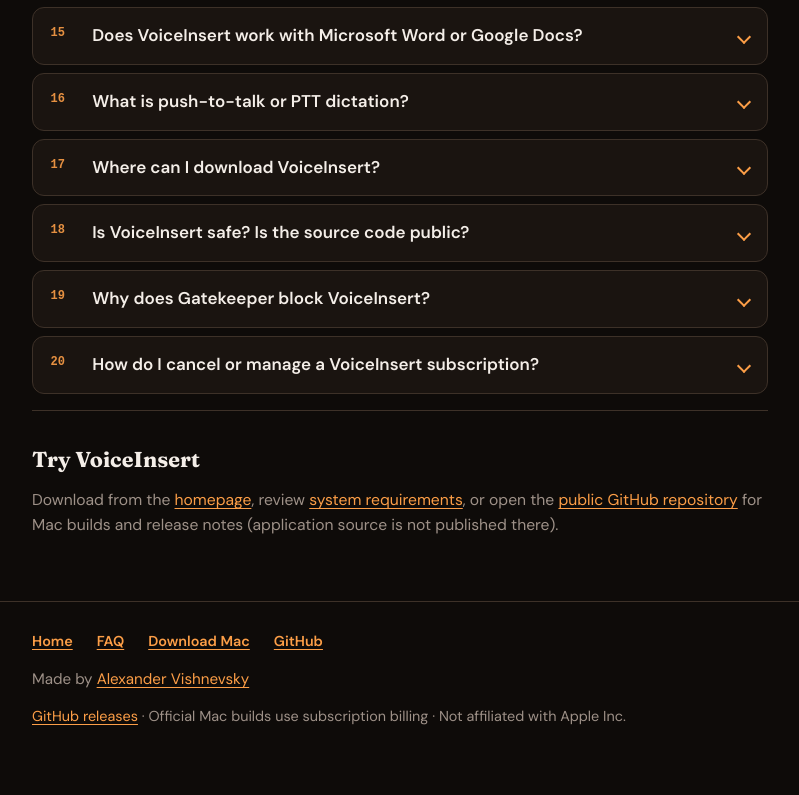
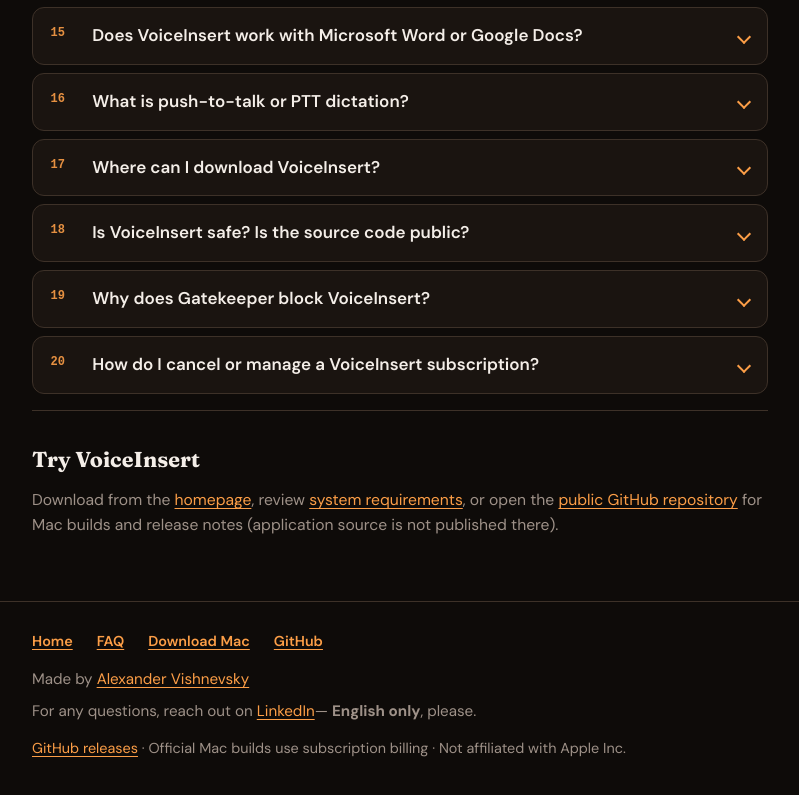
Before and after one commit to vushnevskuu/push-talk, a Next.js app in the folder web/: page /faq in a window 1280 px wide. Shown: the part 1304-2099 px from the top of the page, without its empty margins (240-1039 px from the left). Built offline with nearby package versions, Linux system fonts and the light colour scheme; no server answers.

Commit message:
web: footer LinkedIn vushnevskuu + English-only contact note
Made-with: Cursor

```diff
--- a/web/src/app/globals.css
+++ b/web/src/app/globals.css
@@ -279,9 +279,16 @@ footer {
 }
 
 .site-footer-author {
+  margin: 0 0 0.5rem;
+  font-size: 0.95rem;
+  color: var(--color-muted);
+}
+
+.site-footer-contact {
   margin: 0 0 0.85rem;
   font-size: 0.95rem;
   color: var(--color-muted);
+  max-width: 36rem;
 }
 
 .site-footer-meta {
--- a/web/src/components/SiteFooter.tsx
+++ b/web/src/components/SiteFooter.tsx
@@ -25,6 +25,13 @@ export function SiteFooter() {
           {authorName}
         </a>
       </p>
+      <p className="site-footer-contact">
+        For any questions, reach out on{" "}
+        <a href={authorLinkedIn} rel="noopener noreferrer" target="_blank">
+          LinkedIn
+        </a>
+        — <strong>English only</strong>, please.
+      </p>
       <p className="site-footer-meta">
         <a href={`${githubBase}/releases`}>GitHub releases</a>
         {" · "}
--- a/web/src/lib/site.ts
+++ b/web/src/lib/site.ts
@@ -30,7 +30,7 @@ export function macAppZipAbsoluteUrl(): string {
 const defaultAuthorName = "Alexander Vishnevsky";
 
 /** Full profile URL; override with NEXT_PUBLIC_SITE_AUTHOR_LINKEDIN. */
-const defaultAuthorLinkedIn = "https://www.linkedin.com/in/vishnevsky/";
+const defaultAuthorLinkedIn = "https://www.linkedin.com/in/vushnevskuu/";
 
 export function siteAuthorName(): string {
   const fromEnv = process.env.NEXT_PUBLIC_SITE_AUTHOR_NAME?.trim();
```
Also changed, not shown: 1 other file (tests, documents, lock files or other folders).
